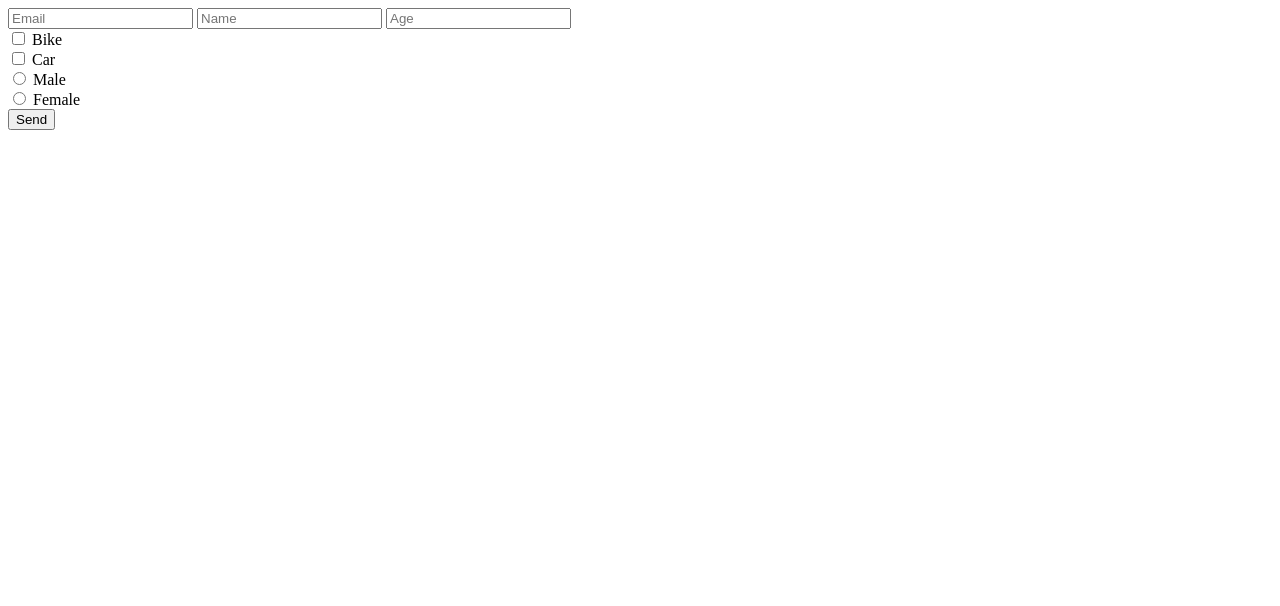
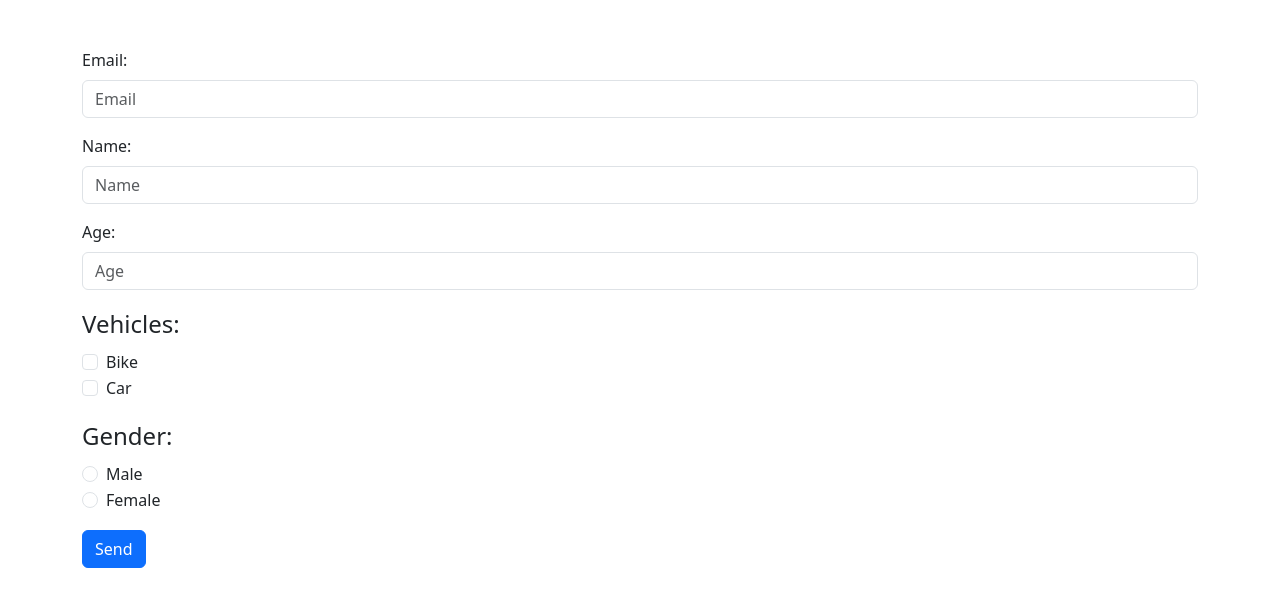
Before and after one commit to manidotcom/google_form, a plain HTML site: page sheet.html in a window 1280 px wide. Drawn offline with nearby package versions, Linux system fonts and the light colour scheme.

Commit message:
sheet.html

```diff
--- a/sheet.html
+++ b/sheet.html
@@ -1,23 +1,97 @@
-<html>
+<!DOCTYPE html>
+<html lang="en">
+<head>
+  <meta charset="UTF-8">
+  <meta name="viewport" content="width=device-width, initial-scale=1.0">
+  <title>Bootstrap Form</title>
+  <!-- Bootstrap 5 CSS -->
+  <link href="https://stackpath.bootstrapcdn.com/bootstrap/5.3.0/css/bootstrap.min.css" rel="stylesheet">
+</head>
+<body>
+  <div class="container mt-5">
+    <form
+      method="POST"
+      action="https://script.google.com/macros/s/AKfycbwNVLJydxKqTTNEeAKkJ03yRLw05aiwLaagjIP4KMVMLWjrQwz0D36iL1AJJbzgQsbb/exec"
+      class="needs-validation" novalidate
+    >
+      <div class="mb-3">
+        <label for="email" class="form-label">Email:</label>
+        <input id="email" name="Email" type="email" class="form-control" placeholder="Email" required>
+        <div class="invalid-feedback">
+          Please enter a valid email.
+        </div>
+      </div>
 
-<body>
-<form
-  method="POST"
-  action="https://script.google.com/macros/s/AKfycbwNVLJydxKqTTNEeAKkJ03yRLw05aiwLaagjIP4KMVMLWjrQwz0D36iL1AJJbzgQsbb/exec"
->
-  <input name="Email" type="email" placeholder="Email" required>
-  <input name="Name" type="text" placeholder="Name" required>
-  <input name="Age" type="text" placeholder="Age" required>
-  <br>
-  <input type="checkbox" name="vehicle1" value="Bike"> Bike <br>
-  <input type="checkbox" name="vehicle2" value="Car"> Car <br>
+      <div class="mb-3">
+        <label for="name" class="form-label">Name:</label>
+        <input id="name" name="Name" type="text" class="form-control" placeholder="Name" required>
+        <div class="invalid-feedback">
+          Please enter your name.
+        </div>
+      </div>
 
-  <input type="radio" name="Gender" value="Male"> Male <br>
-  <input type="radio" name="Gender" value="Female"> Female <br>
+      <div class="mb-3">
+        <label for="age" class="form-label">Age:</label>
+        <input id="age" name="Age" type="number" class="form-control" placeholder="Age" required>
+        <div class="invalid-feedback">
+          Please enter your age.
+        </div>
+      </div>
 
-  <button type="submit">Send</button>
-</form>
+      <fieldset class="mb-3">
+        <legend>Vehicles:</legend>
+        <div class="form-check">
+          <input type="checkbox" id="vehicle1" name="vehicle1" value="Bike" class="form-check-input">
+          <label for="vehicle1" class="form-check-label">Bike</label>
+        </div>
+        <div class="form-check">
+          <input type="checkbox" id="vehicle2" name="vehicle2" value="Car" class="form-check-input">
+          <label for="vehicle2" class="form-check-label">Car</label>
+        </div>
+      </fieldset>
 
+      <fieldset class="mb-3">
+        <legend>Gender:</legend>
+        <div class="form-check">
+          <input type="radio" id="male" name="Gender" value="Male" class="form-check-input">
+          <label for="male" class="form-check-label">Male</label>
+        </div>
+        <div class="form-check">
+          <input type="radio" id="female" name="Gender" value="Female" class="form-check-input">
+          <label for="female" class="form-check-label">Female</label>
+        </div>
+      </fieldset>
+
+      <button type="submit" class="btn btn-primary">Send</button>
+    </form>
+  </div>
+
+  <!-- Bootstrap 5 JS and dependencies (Optional for enhanced components) -->
+  <script src="https://cdn.jsdelivr.net/npm/@popperjs/core@2.11.7/dist/umd/popper.min.js"></script>
+  <script src="https://stackpath.bootstrapcdn.com/bootstrap/5.3.0/js/bootstrap.min.js"></script>
+
+  <!-- Optional: Add custom validation script -->
+  <script>
+    // Example starter JavaScript for disabling form submissions if there are invalid fields
+    (function () {
+      'use strict'
+
+      // Fetch all the forms we want to apply custom Bootstrap validation styles to
+      var forms = document.querySelectorAll('.needs-validation')
+
+      // Loop over them and prevent submission
+      Array.prototype.slice.call(forms)
+        .forEach(function (form) {
+          form.addEventListener('submit', function (event) {
+            if (!form.checkValidity()) {
+              event.preventDefault()
+              event.stopPropagation()
+            }
+
+            form.classList.add('was-validated')
+          }, false)
+        })
+    })()
+  </script>
 </body>
-
 </html>
```
